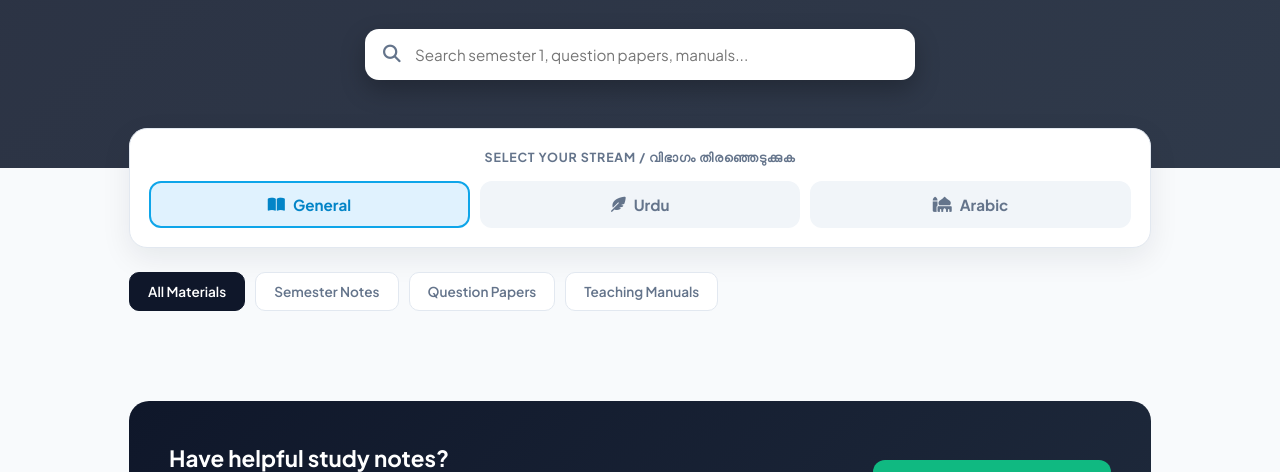
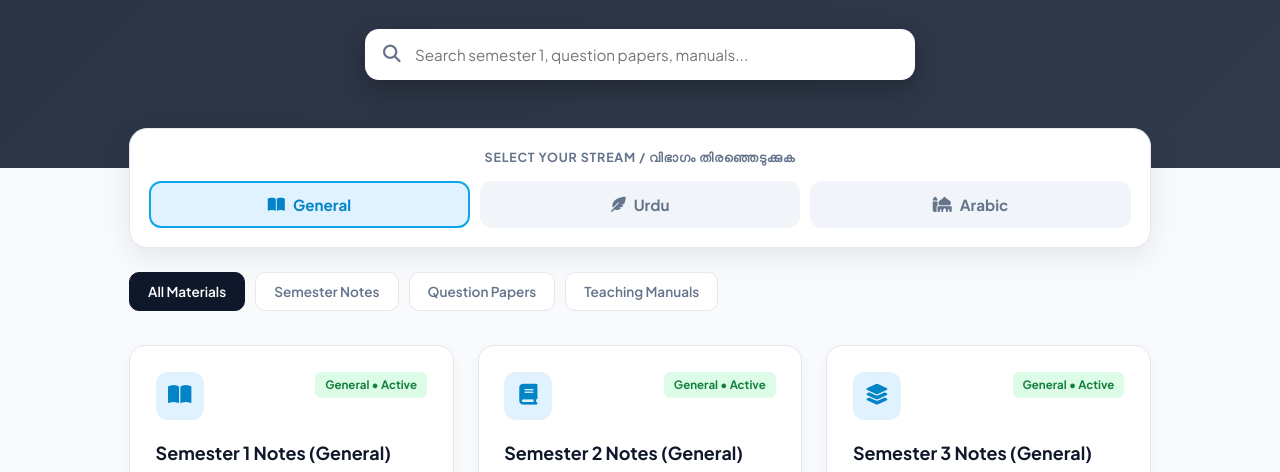
Before and after one commit to uniongitemalappuram-hub/gite-academic-hub, a plain HTML site: page index.html in a window 1280 px wide. Shown: the part 321-793 px from the top of the page. Drawn offline with Linux system fonts and the light colour scheme.

Commit message:
Update index.html

```diff
--- a/index.html
+++ b/index.html
@@ -298,8 +298,8 @@
             font-weight: 700;
             padding: 4px 10px;
             border-radius: 6px;
-            background: #f1f5f9;
-            color: #334155;
+            background: #dcfce7;
+            color: #15803d;
         }
 
         .card h3 {
@@ -323,19 +323,18 @@
             width: 100%;
             padding: 12px;
             border-radius: 10px;
-            background: #f8fafc;
-            color: var(--primary);
+            background: var(--accent);
+            color: white;
             text-decoration: none;
             font-weight: 700;
             font-size: 0.88rem;
-            border: 1px solid var(--border);
+            border: 1px solid var(--accent);
             transition: all 0.2s ease;
         }
 
         .card-btn:hover {
-            background: var(--accent);
-            color: white;
-            border-color: var(--accent);
+            background: var(--accent-hover);
+            border-color: var(--accent-hover);
         }
 
         /* Contribute Section */
@@ -480,40 +479,39 @@
     </footer>
 
     <script>
-        // ഇവിടെ ഓരോ വിഭാഗത്തിന്റെയും Google Drive ലിങ്കുകൾ ചേർക്കാം ('#' മാറ്റി ലിങ്ക് കൊടുക്കുക)
         const driveLinks = {
             general: {
-                sem1_notes: "#",
-                sem2_notes: "#",
-                sem3_notes: "#",
-                sem4_notes: "#",
-                sem1_qp: "#",
-                sem2_qp: "#",
-                sem3_qp: "#",
-                sem4_qp: "#",
-                teaching: "#"
+                sem1_notes: "https://drive.google.com/drive/folders/190GGjhPnYxuYjtNr_3PHsUuodkRGAqZG",
+                sem1_qp: "https://drive.google.com/drive/folders/1gybTFPngLIUXI8eifeaCDcY8Vnfy0LGb",
+                sem2_notes: "https://drive.google.com/drive/folders/1Q2ccfr2xvxu36CSADSeZxjnnHHDWnSMy",
+                sem2_qp: "https://drive.google.com/drive/folders/1WiN7o7Q9P95Pbp4mZ9d7s-xB9hEqolEY",
+                sem3_notes: "https://drive.google.com/drive/folders/19PaHm1LK5PO8ED0XKuQiq6QxqOD50GsB",
+                sem3_qp: "https://drive.google.com/drive/folders/1yALJxxwFFc13VtJc1gGRzdVVl_TFdVTK",
+                sem4_notes: "https://drive.google.com/drive/folders/1gHztDKy4tSglG2QA4ozYChE5aGYUbtK9",
+                sem4_qp: "https://drive.google.com/drive/folders/1GBv8kOBZ7yrRaHzpi-tnTdkLdFKIEXGw",
+                teaching: "https://drive.google.com/drive/folders/1Rf9ri-MWHkCpvbeyF5mTYC_grHdqOZuC"
             },
             urdu: {
-                sem1_notes: "#",
-                sem2_notes: "#",
-                sem3_notes: "#",
-                sem4_notes: "#",
-                sem1_qp: "#",
-                sem2_qp: "#",
-                sem3_qp: "#",
-                sem4_qp: "#",
-                teaching: "#"
+                sem1_notes: "https://drive.google.com/drive/folders/13O9e3aeHfEQQeynpc-yspokO2evPGrFO",
+                sem1_qp: "https://drive.google.com/drive/folders/1R-cI9dxyq-rwodo3BXV2Jn_yc4He_GdC",
+                sem2_notes: "https://drive.google.com/drive/folders/1wuOm3jv8NL3uTQMnrClffJGuuIQr9_P4",
+                sem2_qp: "https://drive.google.com/drive/folders/1nO1qYfyokCMx_iPUCA44lSq3429JVzIO",
+                sem3_notes: "https://drive.google.com/drive/folders/1SiCdmKcdDqi1cbKBcoSrLi3DOzN7RO08",
+                sem3_qp: "https://drive.google.com/drive/folders/1ENJn9Eaj-5TxP8vnjQNS7Jzru2m8MSyR",
+                sem4_notes: "https://drive.google.com/drive/folders/1X17NFwnomoKEErrASPk-xSmvYkioMc8X",
+                sem4_qp: "https://drive.google.com/drive/folders/100AnhmyzpSmQcGwwgMG5PRLzzd5Puyyo",
+                teaching: "https://drive.google.com/drive/folders/1aFngBGMEtP8vQ5PChFjJmts9Q7n6hPb2"
             },
             arabic: {
-                sem1_notes: "#",
-                sem2_notes: "#",
-                sem3_notes: "#",
-                sem4_notes: "#",
-                sem1_qp: "#",
-                sem2_qp: "#",
-                sem3_qp: "#",
-                sem4_qp: "#",
-                teaching: "#"
+                sem1_notes: "https://drive.google.com/drive/folders/1OCXOrEc3gpjJ7yvFi9s4yOG8ydGV561u",
+                sem1_qp: "https://drive.google.com/drive/folders/1qO2XHfSLN5bwYFdz4IPqmjfgZfFtRRvz",
+                sem2_notes: "https://drive.google.com/drive/folders/1jL6pGnWPXxCnbsj5We3vYmIBUvHEyrNg",
+                sem2_qp: "https://drive.google.com/drive/folders/1HSNVuOYXgodSDl4OagKmhxKehfH1iF8J",
+                sem3_notes: "https://drive.google.com/drive/folders/1aDpsY-xkEuAI_uP2uBu6E3MAO4A_YpTk",
+                sem3_qp: "https://drive.google.com/drive/folders/17BGOIszF96_UWaX8E4FrnpIULwh_xmBs",
+                sem4_notes: "https://drive.google.com/drive/folders/1wZlz3Uu1cjgZl8ZgYZUGrBx-4b8ubJ9h",
+                sem4_qp: "https://drive.google.com/drive/folders/1Kas-FYL2yeKi5-MeRve2KPh0UymjYkZ3",
+                teaching: "https://drive.google.com/drive/folders/1sU8KFTViyNeUj_9W_qIGO4g-qBJlsL_Q"
             }
         };
 
@@ -551,12 +549,12 @@
                             <div>
                                 <div class="card-header">
                                     <div class="card-icon ${item.color}"><i class="fa-solid ${item.icon}"></i></div>
-                                    <span class="dept-pill">${deptTitle}</span>
+                                    <span class="dept-pill">${deptTitle} • Active</span>
                                 </div>
                                 <h3>${item.title}</h3>
                                 <p>${item.desc}</p>
                             </div>
-                            <a href="${url}" target="_blank" class="card-btn" onclick="checkLink(event, '${url}')">
+                            <a href="${url}" target="_blank" class="card-btn">
                                 <span>Open Drive Folder</span> <i class="fa-solid fa-arrow-up-right-from-square"></i>
                             </a>
                         </div>
@@ -581,6 +579,9 @@
 
         document.getElementById('searchInput').addEventListener('keyup', renderCards);
 
-        function checkLink(event, url) {
-            if (url === '#') {
-                event.preventD
+        // Initial Load
+        renderCards();
+    </script>
+
+</body>
+</html>
```
